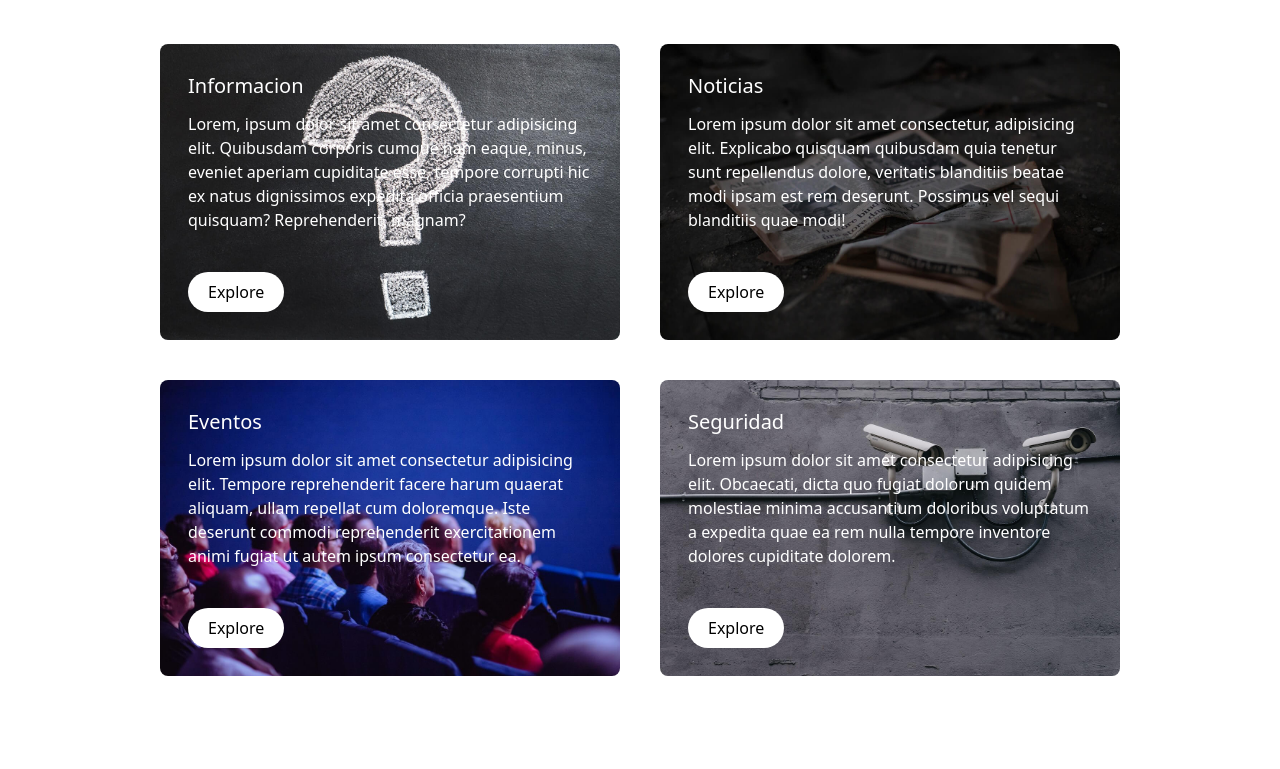
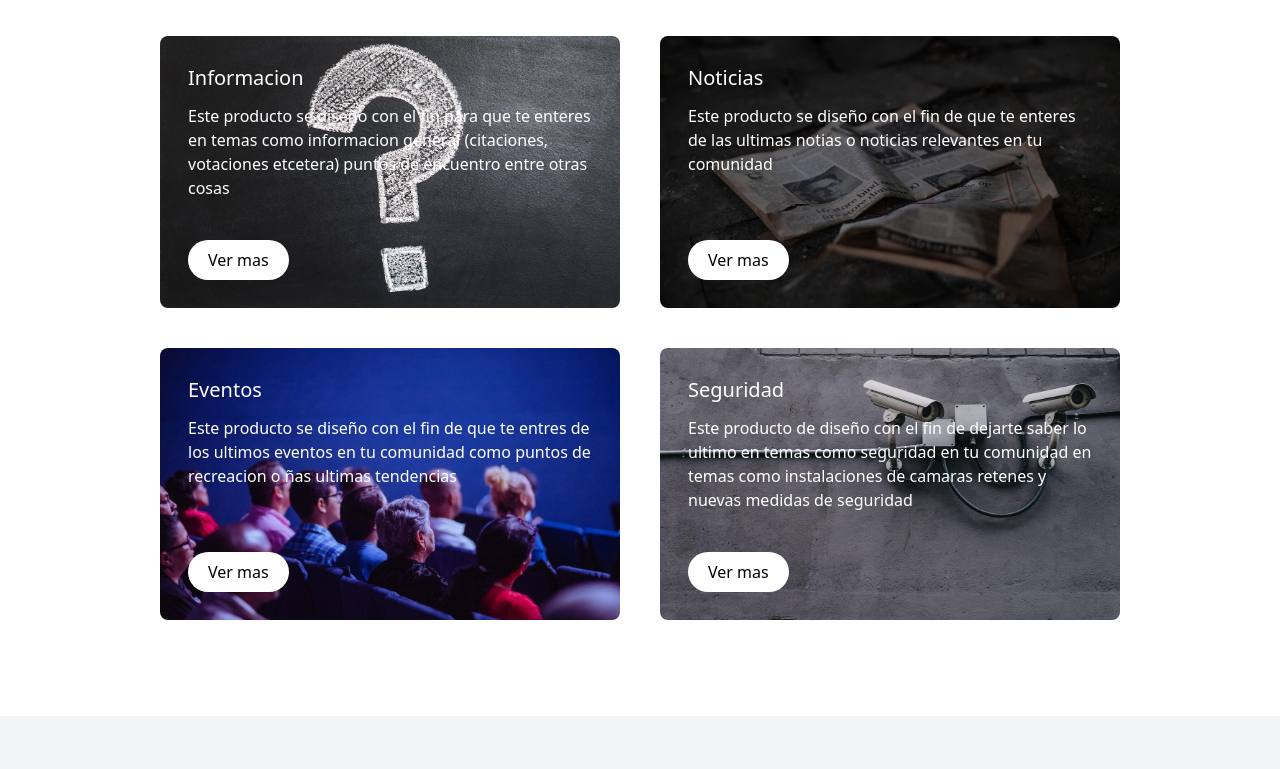
Before and after one commit to Yaancarlos/Trafalgar-electiva, a website: page src/html/productos.html in a window 1280 px wide. Shown: the part 189-958 px from the top of the page. Drawn offline with nearby package versions, Linux system fonts and the light colour scheme.

Commit message:
Adding some features

```diff
--- a/src/html/productos.html
+++ b/src/html/productos.html
@@ -43,28 +43,36 @@
             <div class=" max-w-[960px] mx-auto">
                 <div class="flex text-center text-violet items-end mb-16 justify-between">
                     <h1 class="text-xl sm:text-2xl md:text-3xl lg:text-4xl font-medium md:font-bold">Productos</h1>
-                    <button class="bg-transparent font-medium hover:border-rose-500 border-2 border-solid border-gray-300 rounded-full px-7 py-2 transition-colors hover:bg-salmon-page hover:text-white hover:border-salmon-page md:py-3">Explorar</button>
+                    <button class="bg-transparent font-medium text-salmon-page border-2 border-solid border-salmon-page rounded-full px-7 py-2 transition-colors hover:bg-salmon-page hover:text-white">Explorar</button>
                 </div>
                 <div class="grid grid-cols-1 grid-rows-4 md:grid-rows-2 gap-5 md:gap-7 lg:gap-10 md:grid-cols-2">
-                    <div class="bg-center bg-cover bg-no-repeat p-7 text-white rounded-lg" style="background-image: url(../img/product-1.jpg);">
-                        <h2 class="text-base sm:text-lg font-medium md:text-xl">Informacion</h2>
-                        <p class="text-sm mt-3 mb-10 font-normal sm:text-base">Lorem, ipsum dolor sit amet consectetur adipisicing elit. Quibusdam corporis cumque nam eaque, minus, eveniet aperiam cupiditate esse, tempore corrupti hic ex natus dignissimos expedita officia praesentium quisquam? Reprehenderit, magnam?</p>
-                        <button class="bg-white px-5 transition-colors py-2 sm:w-auto text-black hover:bg-gray-200 rounded-full w-full">Explore</button>
+                    <div class="bg-center flex flex-col justify-between items-start bg-cover bg-no-repeat p-7 text-white rounded-lg" style="background-image: url(../img/product-1.jpg);">
+                        <div>
+                            <h2 class="text-base sm:text-lg font-medium md:text-xl">Informacion</h2>
+                            <p class="text-sm mt-3 mb-10 font-normal sm:text-base">Este producto se diseño con el fin para que te enteres en temas como informacion general (citaciones, votaciones etcetera) puntos de encuentro entre otras cosas</p>
+                        </div>
+                        <button class="bg-white px-5 transition-colors py-2 sm:w-auto text-black hover:bg-gray-200 rounded-full w-full">Ver mas</button>
                     </div>
-                    <div class="bg-center bg-cover bg-no-repeat p-7 text-white rounded-lg" style="background-image: url(../img/product-2.jpg);">
-                        <h2 class="text-base sm:text-lg font-medium md:text-xl">Noticias</h2>
-                        <p class="text-sm mt-3 mb-10 font-normal sm:text-base">Lorem ipsum dolor sit amet consectetur, adipisicing elit. Explicabo quisquam quibusdam quia tenetur sunt repellendus dolore, veritatis blanditiis beatae modi ipsam est rem deserunt. Possimus vel sequi blanditiis quae modi!</p>
-                        <button class="bg-white px-5 transition-colors py-2 sm:w-auto text-black hover:bg-gray-200 rounded-full w-full">Explore</button>
+                    <div class="bg-center flex flex-col justify-between items-start bg-cover bg-no-repeat p-7 text-white rounded-lg" style="background-image: url(../img/product-2.jpg);">
+                        <div>
+                            <h2 class="text-base sm:text-lg font-medium md:text-xl">Noticias</h2>
+                            <p class="text-sm mt-3 mb-10 font-normal sm:text-base">Este producto se diseño con el fin de que te enteres de las ultimas notias o noticias relevantes en tu comunidad</p>
+                        </div>
+                        <button class="bg-white px-5 transition-colors py-2 sm:w-auto text-black hover:bg-gray-200 rounded-full w-full">Ver mas</button>
                     </div>
-                    <div class="bg-center bg-cover bg-no-repeat p-7 text-white rounded-lg" style="background-image: url(../img/product-3.jpg);">
-                        <h2 class="text-base sm:text-lg font-medium md:text-xl">Eventos</h2>
-                        <p class="text-sm mt-3 mb-10 font-normal sm:text-base">Lorem ipsum dolor sit amet consectetur adipisicing elit. Tempore reprehenderit facere harum quaerat aliquam, ullam repellat cum doloremque. Iste deserunt commodi reprehenderit exercitationem animi fugiat ut autem ipsum consectetur ea.</p>
-                        <button class="bg-white px-5 transition-colors py-2 sm:w-auto text-black hover:bg-gray-200 rounded-full w-full">Explore</button>
+                    <div class="bg-center flex flex-col justify-between items-start bg-cover bg-no-repeat p-7 text-white rounded-lg" style="background-image: url(../img/product-3.jpg);">
+                        <div>
+                            <h2 class="text-base sm:text-lg font-medium md:text-xl">Eventos</h2>
+                            <p class="text-sm mt-3 mb-10 font-normal sm:text-base">Este producto se diseño con el fin de que te entres de los ultimos eventos en tu comunidad como puntos de recreacion o ñas ultimas tendencias</p>
+                        </div>
+                        <button class="bg-white px-5 transition-colors py-2 sm:w-auto text-black hover:bg-gray-200 rounded-full w-full">Ver mas</button>
                     </div>
-                    <div class="bg-center bg-cover bg-no-repeat p-7 text-white rounded-lg" style="background-image: url(../img/product-4.jpg);">
-                        <h2 class="text-base sm:text-lg font-medium md:text-xl">Seguridad</h2>
-                        <p class="text-sm mt-3 mb-10 font-normal sm:text-base">Lorem ipsum dolor sit amet consectetur adipisicing elit. Obcaecati, dicta quo fugiat dolorum quidem molestiae minima accusantium doloribus voluptatum a expedita quae ea rem nulla tempore inventore dolores cupiditate dolorem.</p>
-                        <button class="bg-white px-5 transition-colors py-2 sm:w-auto text-black hover:bg-gray-200 rounded-full w-full">Explore</button>
+                    <div class="bg-center flex flex-col justify-between items-start bg-cover bg-no-repeat p-7 text-white rounded-lg" style="background-image: url(../img/product-4.jpg);">
+                        <div>
+                            <h2 class="text-base sm:text-lg font-medium md:text-xl">Seguridad</h2>
+                            <p class="text-sm mt-3 mb-10 font-normal sm:text-base">Este producto de diseño con el fin de dejarte saber lo ultimo en temas como seguridad en tu comunidad en temas como instalaciones de camaras retenes y nuevas medidas de seguridad</p>
+                        </div>
+                        <button class="bg-white px-5 transition-colors py-2 sm:w-auto text-black hover:bg-gray-200 rounded-full w-full">Ver mas</button>
                     </div>
                 </div>
             </div>
```
Also changed, not shown: src/html/ayuda.html (+1 -1 lines), src/html/index.html (+7 -7 lines).
